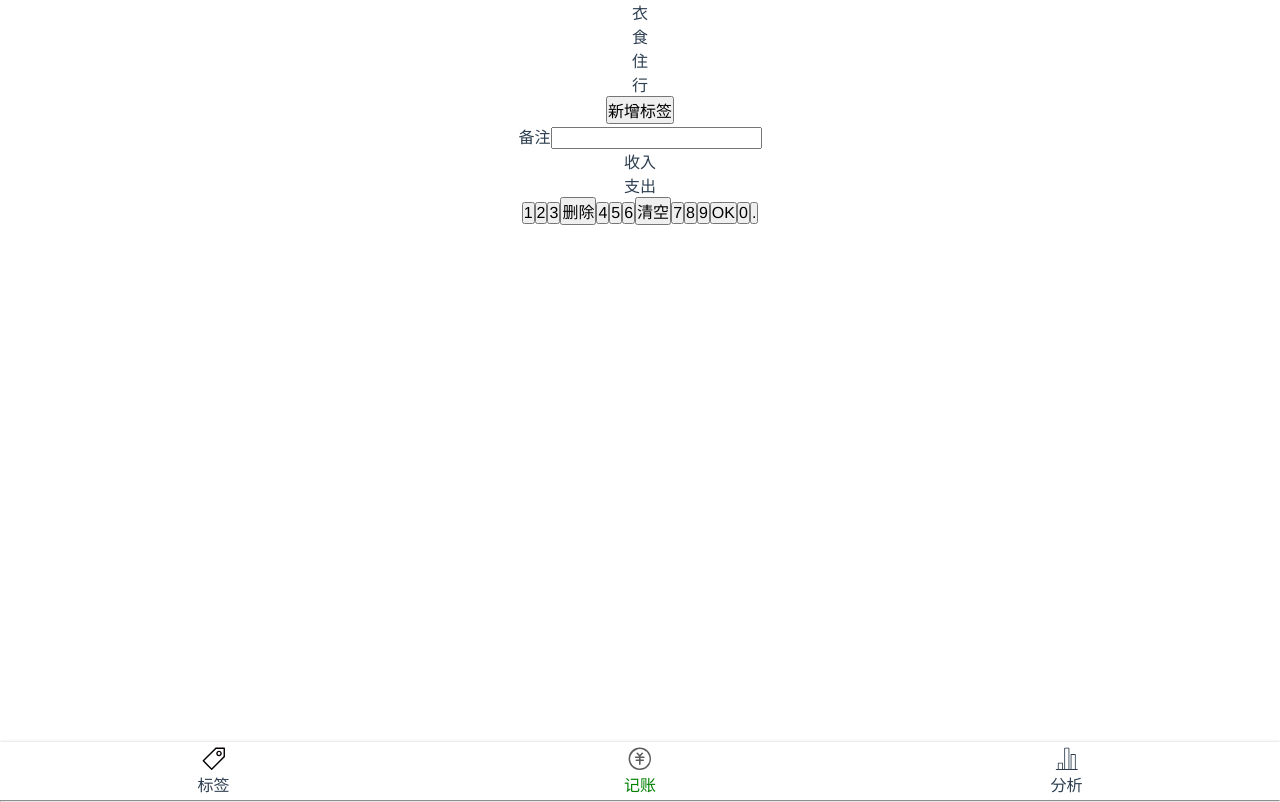
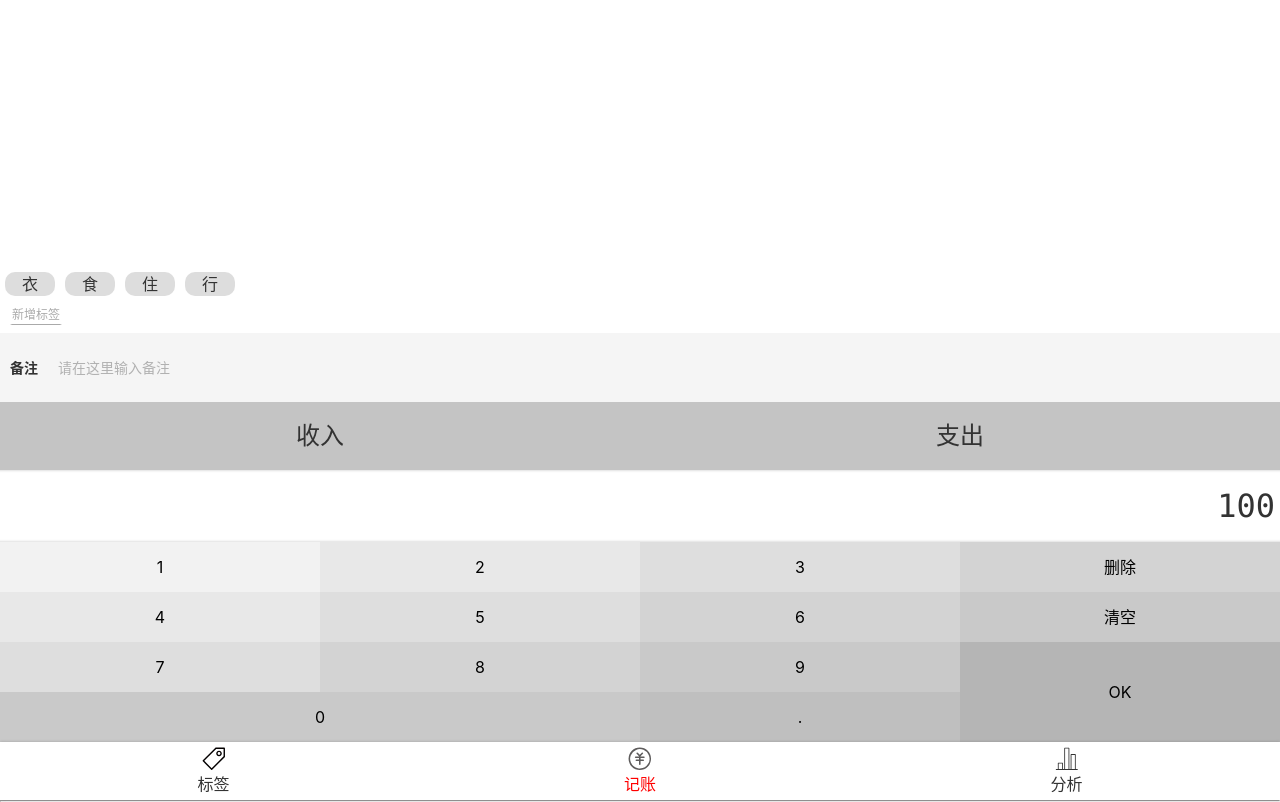
Before and after one commit to Forkeep/LeeBuWeiMoney, a Vue app: page /#/money in a window 1280 px wide. Built offline with nearby package versions, Linux system fonts and the light colour scheme.

Commit message:
【Money页面样式】

```diff
--- a/src/App.vue
+++ b/src/App.vue
@@ -6,19 +6,16 @@
 </template>
 
 <style lang="scss">
-  *{
-    margin: 0;padding: 0;box-sizing: border-box;
-  }
-  a{
-    text-decoration: none;
-    color: inherit;
-  }
+  @import "~@/assets/style/reset.scss";
+  @import "~@/assets/style/helper.scss";
 #app {
-  font-family: Avenir, Helvetica, Arial, sans-serif;
   -webkit-font-smoothing: antialiased;
   -moz-osx-font-smoothing: grayscale;
   text-align: center;
-  color: #2c3e50;
+  font-family: $font-hei;
+  font-size: 16px;
+  line-height: 1.5;
+  color: #333;
 }
 
 #nav {
--- a/src/components/Nav.vue
+++ b/src/components/Nav.vue
@@ -26,6 +26,7 @@
 </script>
 
 <style lang="scss" scoped>
+  @import "~@/assets/style/helper.scss";
   .nav {
     display: flex;
     box-shadow: 0 0 3px rgba(0, 0, 0, 0.2);
@@ -45,7 +46,7 @@
       }
     }
     .item.selected{
-      color: green;
+      color: $color-highlight;
     }
   }
 
--- a/src/views/Money.vue
+++ b/src/views/Money.vue
@@ -1,22 +1,5 @@
 <template>
-  <LayoutNav>
-      <ul class="tags">
-        <li>衣</li>
-        <li>食</li>
-        <li>住</li>
-        <li>行</li>
-      </ul>
-    <div class="new">
-      <button>新增标签</button>
-    </div>
-    <div class="notes">
-      <label><span >备注</span><input type="text" value=""/>
-      </label>
-    </div>
-      <ul class="types">
-        <li>收入</li>
-        <li>支出</li>
-      </ul>
+  <LayoutNav class="layout-nav">
     <div class="number-pad">
       <button>1</button>
       <button>2</button>
@@ -29,10 +12,28 @@
       <button>7</button>
       <button>8</button>
       <button>9</button>
-      <button>OK</button>
-      <button>0</button>
-      <button>.</button>
+      <button class="ok">OK</button>
+      <button class="zero">0</button>
+      <button class="dot">.</button>
     </div>
+    <div class="screen"><span>100</span></div>
+    <ul class="types">
+      <li class="income">收入</li>
+      <li class="cost">支出</li>
+    </ul>
+    <div class="notes">
+      <label><span class="beizhu"><strong>备注</strong></span><input type="text" placeholder="请在这里输入备注"/>
+      </label>
+    </div>
+    <div class="new">
+      <button>新增标签</button>
+    </div>
+    <ul class="tags">
+      <li>衣</li>
+      <li>食</li>
+      <li>住</li>
+      <li>行</li>
+    </ul>
   </LayoutNav>
 </template>
 
@@ -48,8 +49,143 @@
   }
 </script>
 
+<style lang="scss">
+  .layout-nav .content {
+    display: flex;
+    flex-direction: column-reverse;
+  }
+</style>
+
 <style lang="scss" scoped>
   @import "~@/assets/style/reset.scss";
   @import "~@/assets/style/helper.scss";
 
+  .layout-nav {
+    .tags {
+      display: flex;
+      align-items: center;
+
+      li {
+        margin: 0 5px 0 5px;
+        background-color: #ddd;
+        width: 50px;
+        border-radius: 10px;
+      }
+    }
+
+    .new {
+      display: flex;
+      padding: 8px 0 8px 10px;
+
+      button {
+        border-color: transparent;
+        border-bottom: 1px solid #aaa;
+        background-color: transparent;
+        color: #AAA;
+        font-size: 12px;
+      }
+    }
+
+    .notes {
+      width: 100%;
+      background-color: #f5f5f5;
+      padding: 24px 0 24px 10px;
+      display: flex;
+      font-size: 14px;
+
+      label {
+        flex-grow: 1;
+        display: flex;
+        align-items: center;
+        flex-wrap: nowrap;
+
+        .beizhu {
+        }
+
+        input {
+          flex-grow: 1;
+          border: 0 solid transparent;
+          margin-left: 20px;
+          background-color: inherit;
+
+          &::placeholder {
+            color: #aaa;
+            opacity: 0.9;
+          }
+        }
+      }
+
+    }
+
+    .types {
+      background-color: #c4c4c4;
+      display: flex;
+      align-items: center;
+
+      li {
+        padding: 16px 0 16px 0;
+        flex-grow: 1;
+        display: flex;
+        justify-content: center;
+        font-size: 24px;
+      }
+
+      .income {
+      }
+
+      .cost {
+      }
+
+    }
+
+    .screen {
+      @extend %innerShadow;
+      padding: 12px 5px 12px 0;
+      font-size: 32px;
+      font-family: Consolas, monospace;
+      text-align: right;
+
+    }
+
+    .number-pad {
+      @extend %clearFix;
+      $bg: #f2f2f2;
+      button {
+        border: 1px solid transparent;
+        background-color: transparent;
+        width: 25%;
+        height: 50px;
+        float: left;
+        &:nth-child(1){
+          background-color: $bg;
+        }
+        &:nth-child(2),&:nth-child(5){
+          background-color: darken($bg,4%);
+        }
+        &:nth-child(3),&:nth-child(6),&:nth-child(9){
+          background-color: darken($bg,8%);
+        }
+        &:nth-child(4),&:nth-child(7),&:nth-child(10){
+          background-color: darken($bg,12%);
+        }
+        &:nth-child(8),&:nth-child(11){
+          background-color: darken($bg,16%);
+        }
+
+      }
+      .ok{
+        height: 100px;
+        float: right;
+        background-color: darken($bg,24%);
+      }
+      .zero{
+        width: 50%;
+        background-color: darken($bg,16%);
+      }
+      .dot{
+        background-color: darken($bg,20%);
+      }
+    }
+  }
+
 </style>
```
